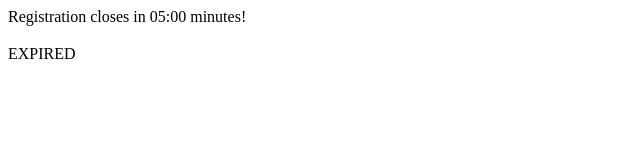
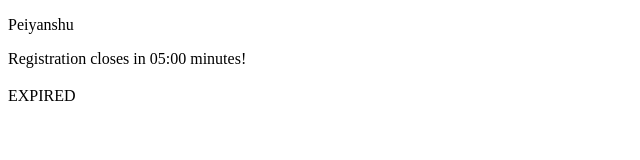
Before and after one commit to pratham3213/curiosity, a plain HTML site: page index.html in a window 1280 px wide. Shown: the whole page, without its empty margins (0-640 px from the left). Drawn offline with Linux system fonts and the light colour scheme.

Commit message:
Update index.html

```diff
--- a/index.html
+++ b/index.html
@@ -7,6 +7,7 @@
         <title>Happy Birthday!</title>
     </head>
     <body>
+        <p>Peiyanshu</p>
         <div>Registration closes in <span id="time">05:00</span> minutes!</div>
         <h3></h3>
         <!-- Display the countdown timer in an element -->
```
